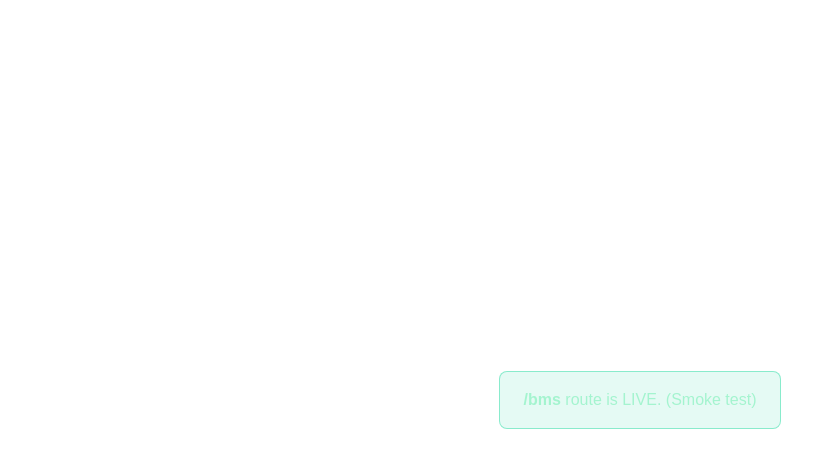
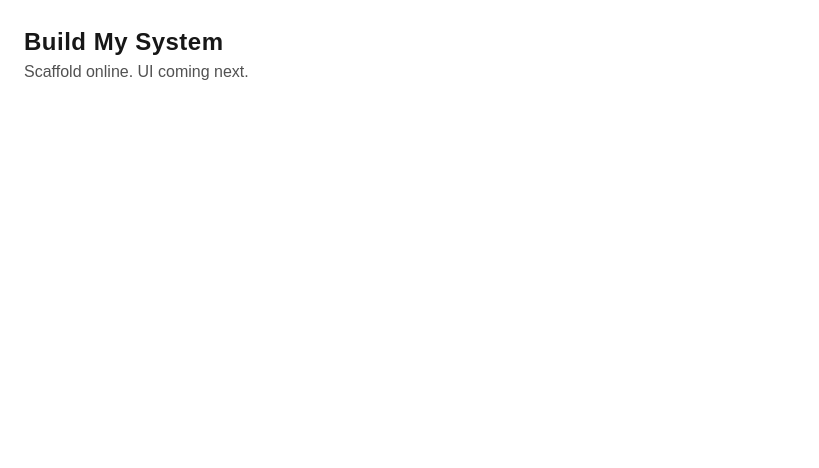
Before and after one commit to Edwardserb/nextjs-boilerplate, a Next.js app: page /bms in a window 1280 px wide. Shown: the top 468 px of the page, without its empty margins (0-819 px from the left). Built offline with nearby package versions, Linux system fonts and the light colour scheme.

Commit message:
Update page.tsx

```diff
--- a/app/bms/page.tsx
+++ b/app/bms/page.tsx
@@ -1,10 +1,7 @@
-export const metadata = { title: "BMS • Smoke Test" };
+import BuildMySystem from "@/components/BuildMySystem";
+
+export const metadata = { title: "Build My System" };
+
 export default function Page() {
-  return (
-    <main className="min-h-screen grid place-items-center p-10">
-      <div className="rounded-lg border border-emerald-400/40 bg-emerald-400/10 px-6 py-4 text-emerald-200">
-        <b>/bms</b> route is LIVE. (Smoke test)
-      </div>
-    </main>
-  );
+  return <BuildMySystem />;
 }
```
